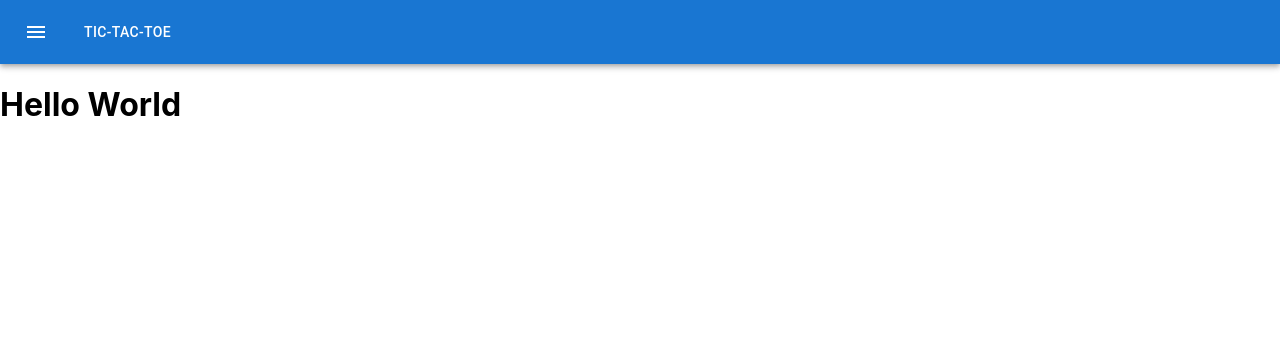
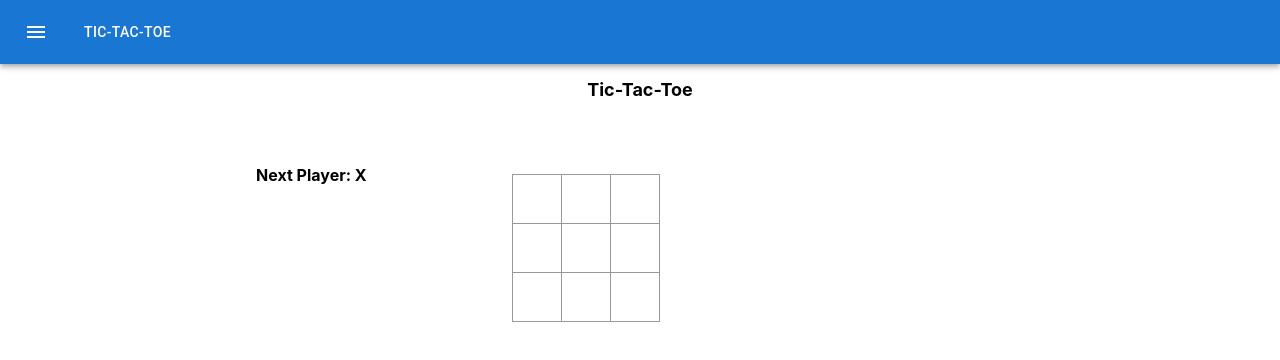
Before and after one commit to Tyagi-Gaurav/JustForFunStuff, a React (Create React App) app in the folder jffs-ui/: page / in a window 1280 px wide. Shown: the top 360 px of the page. Built offline with nearby package versions, Linux system fonts and the light colour scheme.

Commit message:
Displaying game on UI

```diff
--- a/jffs-ui/src/App.js
+++ b/jffs-ui/src/App.js
@@ -1,9 +1,29 @@
-import React from "react";
+import React, { useState } from "react";
+import './App.css';
+import Board from "./TicTacToe";
+
+function HelloWorld({ activeComponent }) {
+    if (activeComponent === 0) {
+        return (<h1 className="HighLowApp">Hello World</h1>)
+    }
+    return null;
+}
+
+function TicTacToe({ activeComponent }) {
+    if (activeComponent === 1) {
+        return (<Board />)
+    }
+    return null;
+}
+
 
 export default function App() {
+    const [activeComponent, setActiveComponent] = useState(1); //TODO Can we use Enums??
+
   return (
     <div>
-      <h1>Hello World</h1>
+      <HelloWorld activeComponent={activeComponent}/>
+      <TicTacToe activeComponent={activeComponent}/>
     </div>
   );
 }
--- /dev/null
+++ b/jffs-ui/src/TicTacToe.css
@@ -0,0 +1,52 @@
+.page {
+  display: grid;
+  align-content: center;
+  justify-content: center;
+  grid-template-rows: repeat(5, 1fr);
+  grid-template-columns: repeat(5, 1fr);
+}
+
+.heading {
+  height: 50px;
+  grid-column: span 5;
+  justify-content: center;
+  align-content: center;
+  display: grid;
+  font-weight: bold;
+  font-size: large;
+}
+
+.status {
+  height: 50px;
+  grid-column: span 2;
+  justify-content: left;
+  align-content: center;
+  display: grid;
+  grid-row-start: 2;
+  grid-column-start: 2;
+  font-weight: bold;
+}
+
+.square {
+  background: #fff;
+  border: 1px solid #999;
+  float: left;
+  font-size: 24px;
+  font-weight: bold;
+  line-height: 50px;
+  height: 50px;
+  margin-right: -1px;
+  margin-top: -1px;
+  padding: 0;
+  text-align: center;
+  width: 50px;
+}
+
+.board {
+  padding-top: 25px;
+  display: grid;
+  grid-row-start: 3;
+  grid-column-start: 3;
+  grid-row: span 2;
+  grid-column: span 2;
+}
--- a/jffs-ui/src/TicTacToe.js
+++ b/jffs-ui/src/TicTacToe.js
@@ -1,22 +1,25 @@
+import { useState } from "react";
+import "./TicTacToe.css";
 
-import { useState } from 'react';
-
-function Square({value, onSquareClick}) {
-
-  return <button className="square" onClick={onSquareClick}>{value}</button>;
+function Square({ value, onSquareClick }) {
+  return (
+    <button className="square" onClick={onSquareClick}>
+      {value}
+    </button>
+  );
 }
 
 export default function Board() {
   const [squares, setSquares] = useState(Array(9).fill(null));
-  const [xIsNext, setXIsNext] = useState(true)
+  const [xIsNext, setXIsNext] = useState(true);
 
-  const winner = calculateWinner(squares)
+  const winner = calculateWinner(squares);
   let status;
 
   if (winner) {
     status = "Winner " + winner;
   } else {
-    status = "Next Player: " + (xIsNext ? "X" : "O")
+    status = "Next Player: " + (xIsNext ? "X" : "O");
   }
 
   function handleClick(index) {
@@ -24,35 +27,40 @@ export default function Board() {
       return;
     }
 
-    const nextSquares = squares.slice() //creates a copy of the squares array
+    const nextSquares = squares.slice(); //creates a copy of the squares array
 
     if (xIsNext) {
-      nextSquares[index] = 'X';
+      nextSquares[index] = "X";
     } else {
-      nextSquares[index] = 'O';
+      nextSquares[index] = "O";
     }
-    setSquares(nextSquares)
-    setXIsNext(!xIsNext)
+    setSquares(nextSquares);
+    setXIsNext(!xIsNext);
   }
 
-  return (<>
-    <div className="status">{status}</div>
-    <div className="board-row">
-      <Square value={squares[0]} onSquareClick={() => handleClick(0)}/>
-      <Square value={squares[1]} onSquareClick={() => handleClick(1)}/>
-      <Square value={squares[2]} onSquareClick={() => handleClick(2)}/>
+  return (
+    <div className="page">
+      <div className="heading">Tic-Tac-Toe</div>
+      <div className="status">{status}</div>
+      <div className="board">
+        <div>
+          <Square value={squares[0]} onSquareClick={() => handleClick(0)} />
+          <Square value={squares[1]} onSquareClick={() => handleClick(1)} />
+          <Square value={squares[2]} onSquareClick={() => handleClick(2)} />
+        </div>
+        <div>
+          <Square value={squares[3]} onSquareClick={() => handleClick(3)} />
+          <Square value={squares[4]} onSquareClick={() => handleClick(4)} />
+          <Square value={squares[5]} onSquareClick={() => handleClick(5)} />
+        </div>
+        <div>
+          <Square value={squares[6]} onSquareClick={() => handleClick(6)} />
+          <Square value={squares[7]} onSquareClick={() => handleClick(7)} />
+          <Square value={squares[8]} onSquareClick={() => handleClick(8)} />
+        </div>
+      </div>
     </div>
-    <div className="board-row">
-      <Square value={squares[3]} onSquareClick={() => handleClick(3)}/>
-      <Square value={squares[4]} onSquareClick={() => handleClick(4)}/>
-      <Square value={squares[5]} onSquareClick={() => handleClick(5)}/>
-    </div>
-    <div className="board-row">
-      <Square value={squares[6]} onSquareClick={() => handleClick(6)}/>
-      <Square value={squares[7]} onSquareClick={() => handleClick(7)}/>
-      <Square value={squares[8]} onSquareClick={() => handleClick(8)}/>
-    </div>
-  </>);
+  );
 }
 
 function calculateWinner(squares) {
@@ -64,16 +72,15 @@ function calculateWinner(squares) {
     [1, 4, 7],
     [2, 5, 8],
     [0, 4, 8],
-    [2, 4, 6]
+    [2, 4, 6],
   ];
 
-  for (let i = 0;i < lines.length; i++) {
+  for (let i = 0; i < lines.length; i++) {
     const [a, b, c] = lines[i];
-    if (squares[a] && squares[a] == squares[b] && squares[b] == squares[c]) {
-      return squares[a]
+    if (squares[a] && squares[a] === squares[b] && squares[b] === squares[c]) {
+      return squares[a];
     }
   }
 
   return null;
-
 }
```
